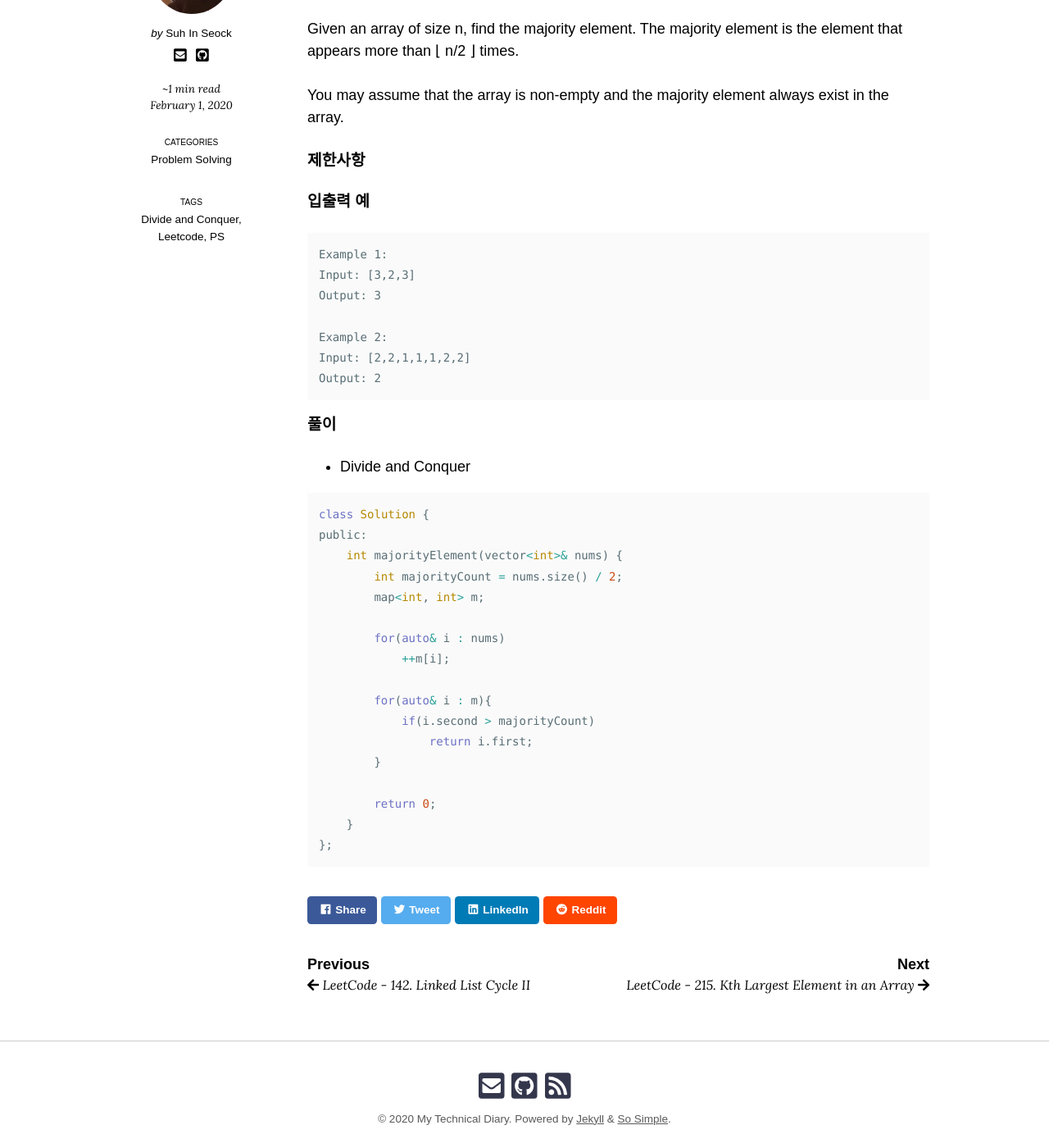
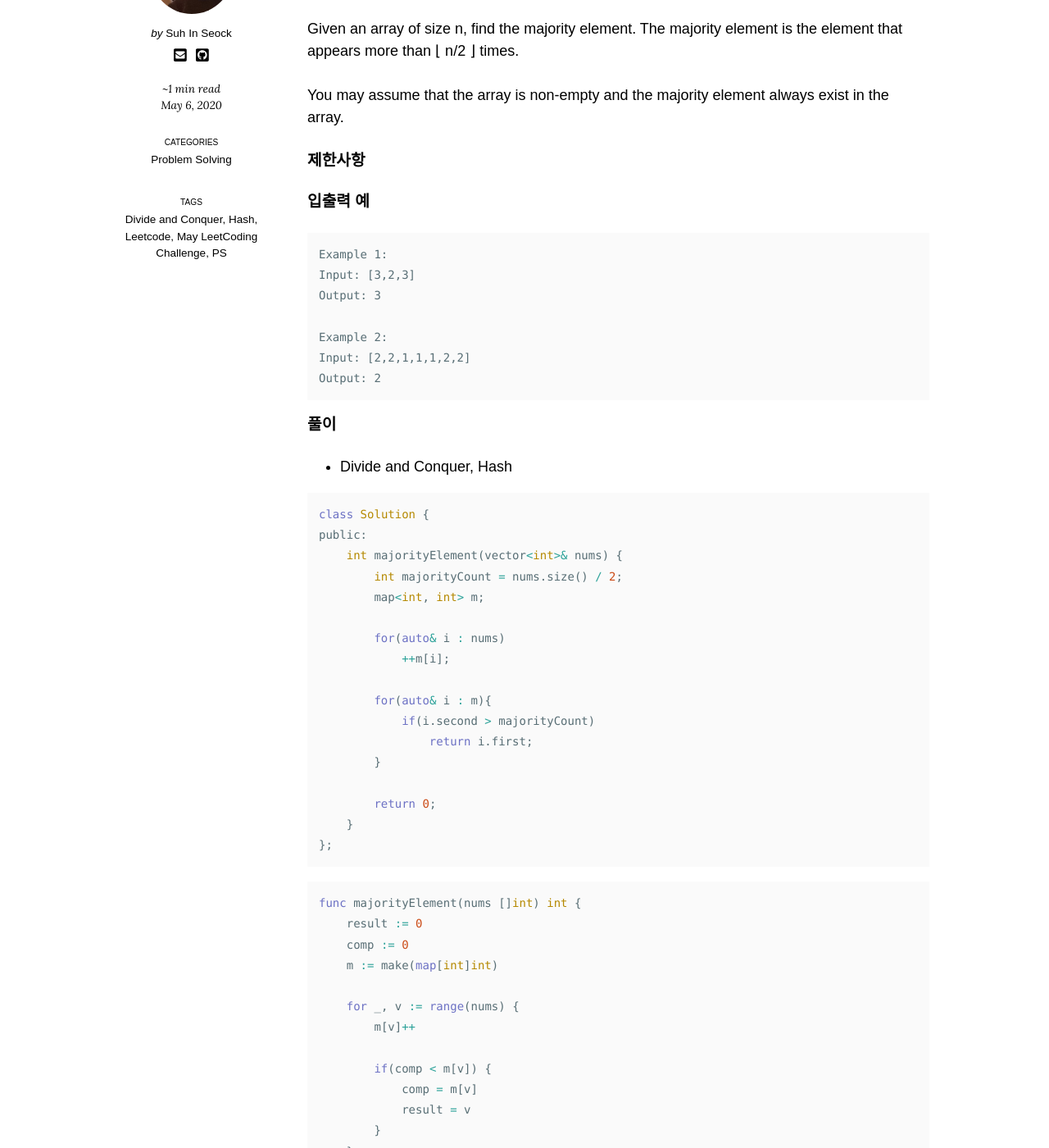
Before and after one commit to ISSuh/blog, a Jekyll site: the page built from _posts/2020-05-06-ps-leetcode-169.md, in a window 1280 px wide and 1400 px high, scrolled down 551 px. Shown: the whole window at 82% size. Built offline with Jekyll 4.4.1, drawn with Linux system fonts in a browser that asks for light colours; nearby versions of some CDN libraries; comment, search, counter and statistics services are not loaded; some of the changed text lies outside the part shown.

Commit message:
[PS] update leetcode 169

````diff
--- a/_posts/2020-02-01-ps-leetcode-169.md
+++ b/_posts/2020-05-06-ps-leetcode-169.md
@@ -1,12 +1,14 @@
 ---
 title: LeetCode - 169. Majority Element
-date: 2020-02-01 22:33:00
+date: 2020-05-06 21:33:00
 categories:
 - Problem Solving
 tags:
 - PS
 - Leetcode
 - Divide and Conquer
+- Hash
+- May LeetCoding Challenge
 ---
 
 ### [ 169. Majority Element ](https://leetcode.com/problems/majority-element/) - easy
@@ -32,7 +34,7 @@ Output: 2
 ```
 
 #### 풀이
-  - Divide and Conquer
+  - Divide and Conquer, Hash
 
 ```cpp
 class Solution {
@@ -53,3 +55,22 @@ public:
     }
 };
 ```
+
+```go
+func majorityElement(nums []int) int {
+    result := 0
+    comp := 0
+    m := make(map[int]int)
+
+    for _, v := range(nums) {
+        m[v]++
+
+        if(comp < m[v]) {
+            comp = m[v]
+            result = v
+        }
+    }
+
+    return result
+}
+```
````
